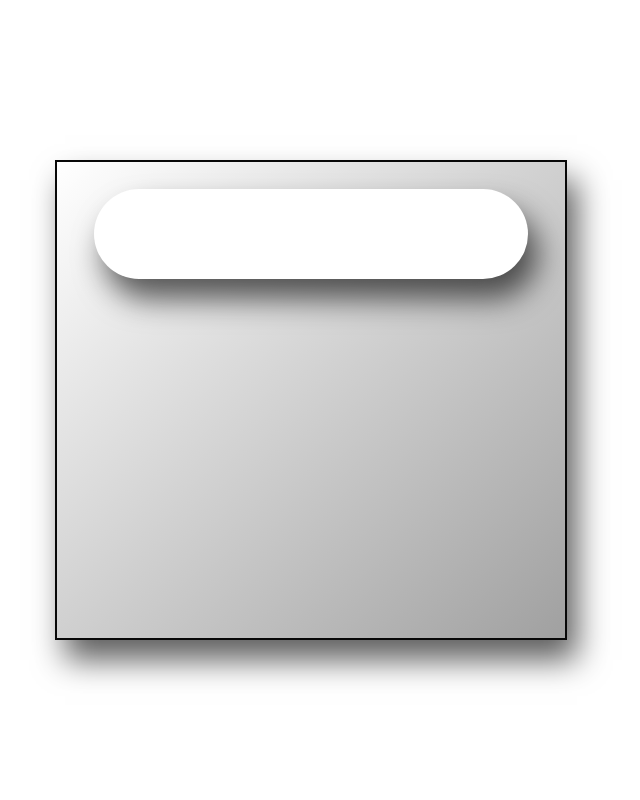
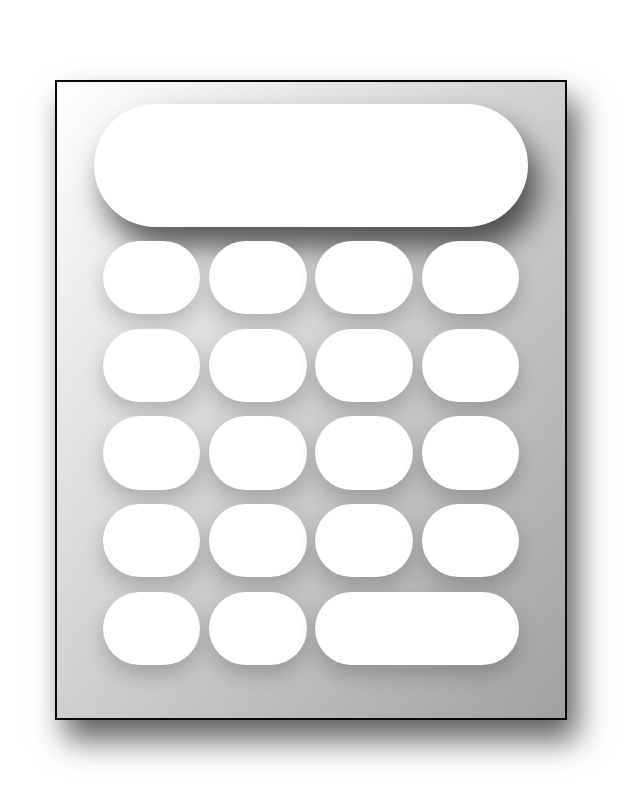
Before and after one commit to shazy89/calculator, a JavaScript app: page / in a window 1280 px wide. Shown: the whole page, without its empty margins (329-969 px from the left). Built offline with nearby package versions, Linux system fonts and the light colour scheme; the HTML template or start-up script is replaced by a standard one.

Commit message:
add style to buttons

```diff
--- a/public/index.html
+++ b/public/index.html
@@ -3,8 +3,10 @@
   <head>
     <meta charset="utf-8" />
     <link rel="icon" href="%PUBLIC_URL%/favicon.ico" />
+    <link rel="stylesheet" href="https://unpkg.com/purecss@2.0.5/build/pure-min.css" integrity="sha384-LTIDeidl25h2dPxrB2Ekgc9c7sEC3CWGM6HeFmuDNUjX76Ert4Z4IY714dhZHPLd" crossorigin="anonymous">
     <meta name="viewport" content="width=device-width, initial-scale=1" />
     <meta name="theme-color" content="#000000" />
+    <meta name="viewport" content="width=device-width, initial-scale=1">
     <meta
       name="description"
       content="Web site created using create-react-app"
--- a/src/App.css
+++ b/src/App.css
@@ -30,7 +30,7 @@ html {
   );
   border: 2px solid #080808;
   width: 40%;
-  height: 60vh;
+  height: 80vh;
   position: absolute;
   top: 50%;
   left: 50%;
@@ -46,6 +46,45 @@ html {
   height: 20%;
   border-radius: 100px;
   margin: auto;
-  margin-top: 3%;
+  margin-top: 2%;
   box-shadow: 10px 20px 30px rgba(0, 0, 0, 0.63);
 }
+.buttons-row {
+  width: 90%;
+  height: 12%;
+
+  margin: auto;
+  margin-top: 3%;
+}
+.btn {
+  background-color: #fff;
+  width: 22.5%;
+  height: 100%;
+  border: transparent;
+  border-radius: 100px;
+  margin-left: 2%;
+  box-shadow: 0 10px 20px rgba(0, 0, 0, 0.2);
+  text-decoration: none;
+  outline: none;
+  transition: all 0.2s;
+}
+.btn:hover {
+  transform: translateY(-3px);
+  box-shadow: 0 10px 20px rgba(0, 0, 0, 0.2);
+}
+
+.btn:active {
+  transform: translate(-1px);
+  box-shadow: 0 5px 10px rgba(0, 0, 0, 0.2);
+}
+
+.btn-zero {
+  background-color: #fff;
+  width: 47%;
+  height: 100%;
+  border: transparent;
+  border-radius: 100px;
+  margin-left: 2%;
+  box-shadow: 0 10px 20px rgba(0, 0, 0, 0.2);
+  outline: none;
+}
--- a/src/App.js
+++ b/src/App.js
@@ -5,6 +5,37 @@ const App = () => {
     <div className="intro">
       <div className="calculator box">
         <div className="digit-screen box"></div>
+
+        <div className="buttons-row">
+          <button className="btn pure-u-1-4"></button>
+          <button className="btn pure-u-1-4"></button>
+          <button className="btn pure-u-1-4"></button>
+          <button className="btn pure-u-1-4"></button>
+        </div>
+        <div className="buttons-row">
+          <button className="btn pure-u-1-4"></button>
+          <button className="btn pure-u-1-4"></button>
+          <button className="btn pure-u-1-4"></button>
+          <button className="btn pure-u-1-4"></button>
+        </div>
+        <div className="buttons-row">
+          <button className="btn pure-u-1-4"></button>
+          <button className="btn pure-u-1-4"></button>
+          <button className="btn pure-u-1-4"></button>
+          <button className="btn pure-u-1-4"></button>
+        </div>
+        <div className="buttons-row">
+          <button className="btn pure-u-1-4"></button>
+          <button className="btn pure-u-1-4"></button>
+          <button className="btn pure-u-1-4"></button>
+          <button className="btn pure-u-1-4"></button>
+        </div>
+
+        <div className="buttons-row">
+          <button className="btn pure-u-1-3"></button>
+          <button className="btn pure-u-1-3"></button>
+          <button className="btn-zero pure-u-1-3"></button>
+        </div>
       </div>
     </div>
   );
```
